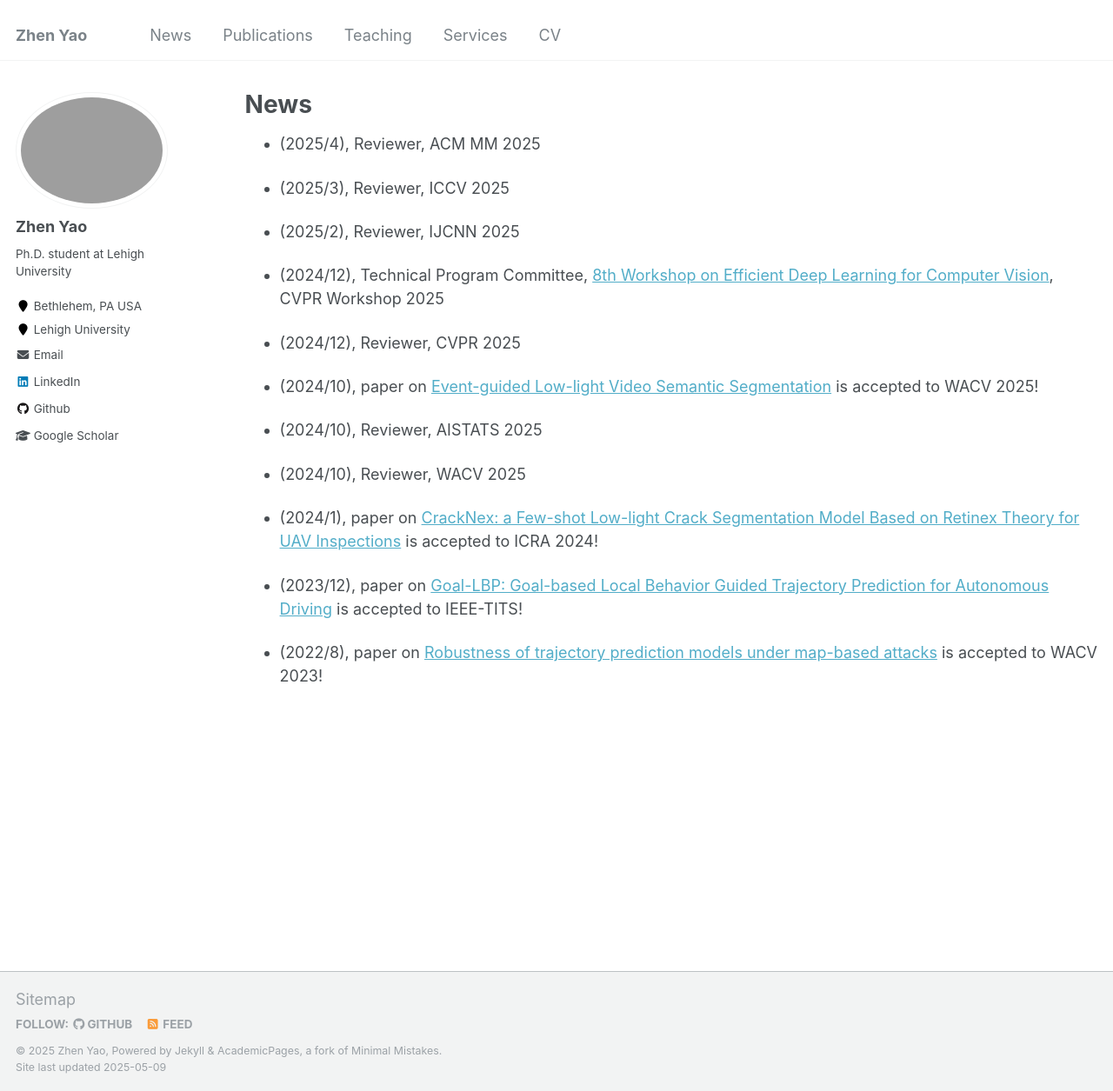
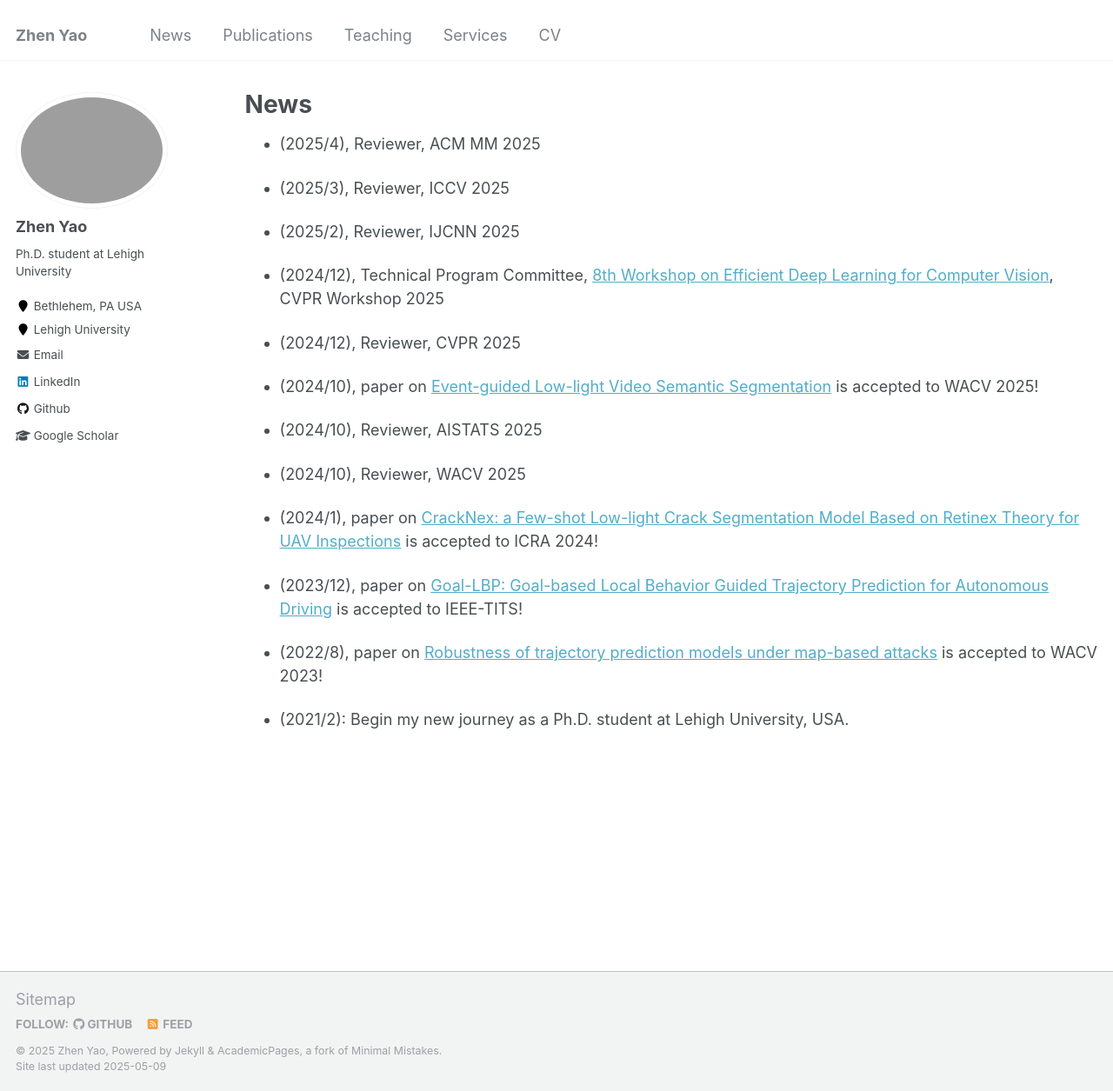
Before and after one commit to zyaocoder/zyaocoder.github.io, a Jekyll site: the page built from _pages/markdown.md, in a window 1280 px wide and 1255 px high. Shown: the whole window at 87% size. Built offline with Jekyll 4.4.1, drawn with Linux system fonts in a browser that asks for light colours.

Commit message:
Update markdown.md

```diff
--- a/_pages/markdown.md
+++ b/_pages/markdown.md
@@ -29,3 +29,5 @@ redirect_from:
 * (2023/12), paper on [Goal-LBP: Goal-based Local Behavior Guided Trajectory Prediction for Autonomous Driving](https://ieeexplore.ieee.org/abstract/document/10367760) is accepted to IEEE-TITS!
 
 * (2022/8), paper on [Robustness of trajectory prediction models under map-based attacks](https://openaccess.thecvf.com/content/WACV2023/html/Zheng_Robustness_of_Trajectory_Prediction_Models_Under_Map-Based_Attacks_WACV_2023_paper.html) is accepted to WACV 2023!
+
+* (2021/2): Begin my new journey as a Ph.D. student at Lehigh University, USA.
```
